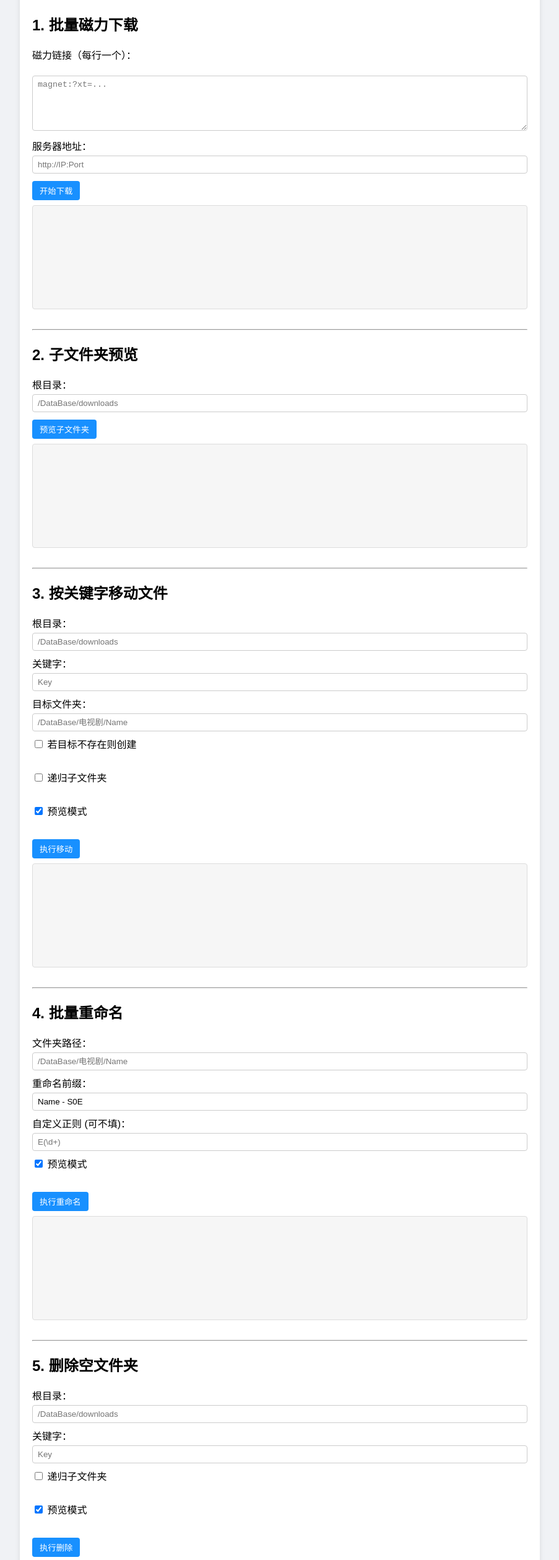
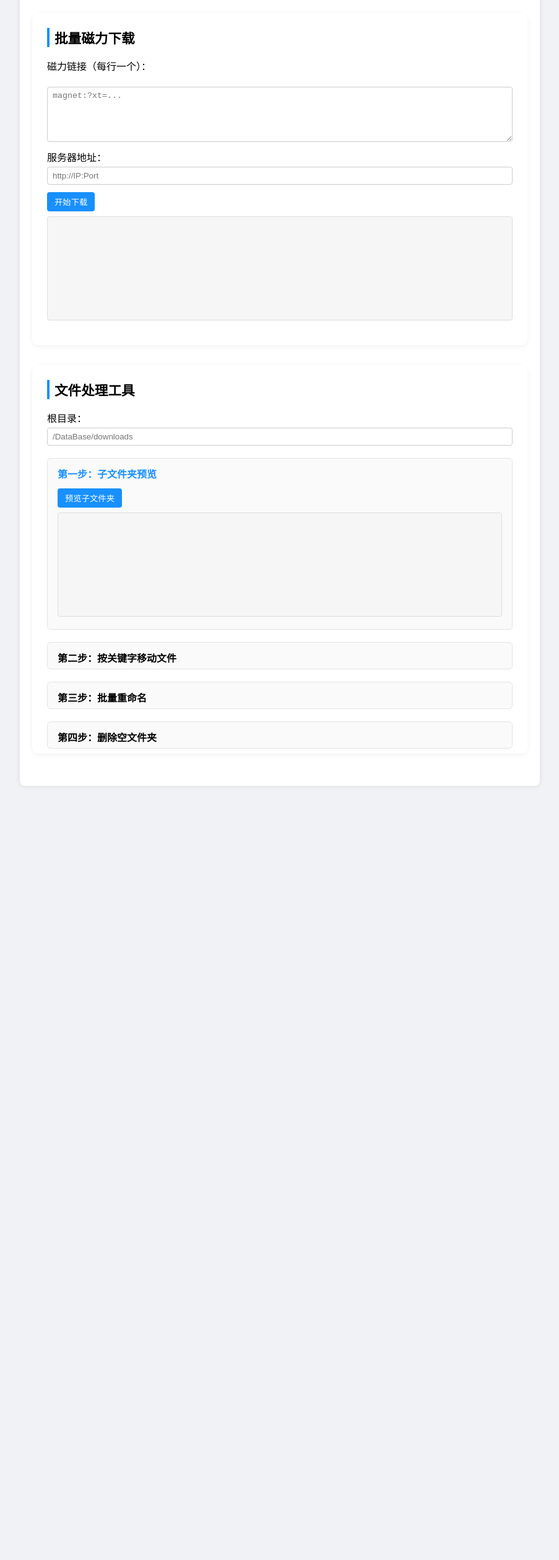
Before and after one commit to Vrepol/Xunlei_Agent, a plain HTML site: page frontend/index.html in a window 1280 px wide. Shown: the part 110-2627 px from the top of the page at 62% size, without its empty margins (188-1091 px from the left). After the commit the page ends 1398 px from the top, so only its background shows below. Drawn offline with Linux system fonts and the light colour scheme.

Commit message:
解决Proxy无法访问迅雷页面的问题，下一步将优化页面操作

```diff
--- a/frontend/index.html
+++ b/frontend/index.html
@@ -4,83 +4,148 @@
   <meta charset="UTF-8" />
   <title>工具箱示例界面</title>
   <link rel="stylesheet" href="css/style.css" />
+  <style>
+    /* 卡片布局和折叠面板微调 */
+    .card {
+      background: #fff;
+      border-radius: 10px;
+      padding: 24px 24px 8px;
+      box-shadow: 0 2px 8px rgba(0, 0, 0, 0.06);
+      margin-bottom: 32px;
+    }
+    .card h2 {
+      margin-top: 0;
+      font-size: 1.35rem;
+      font-weight: 600;
+      border-left: 4px solid #1890ff;
+      padding-left: 8px;
+    }
+    details {
+      margin-top: 20px;
+      border: 1px solid #e4e4e4;
+      border-radius: 6px;
+      padding: 12px 16px 6px;
+      background-color: #fafafa;
+    }
+    details summary {
+      font-weight: 600;
+      cursor: pointer;
+      list-style: none;
+      outline: none;
+    }
+    details[open] summary { color: #1890ff; }
+    details .section { margin-bottom: 0; }
+    .readonly { background: #f5f5f5; }
+  </style>
 </head>
 <body>
   <div class="container">
     <h1>我的工具箱</h1>
 
-    <!-- —— A) 批量下载 —— -->
-    <section class="section">
-      <h2>1. 批量磁力下载</h2>
-      <label>磁力链接（每行一个）：</label><br/>
-      <textarea id="magnetLinks" rows="5" placeholder="magnet:?xt=..."></textarea><br/>
+    <!-- ————— 批量下载 ————— -->
+    <div class="card">
+      <section class="section" id="bulk-download">
+        <h2>批量磁力下载</h2>
+        <label>磁力链接（每行一个）：</label><br />
+        <textarea id="magnetLinks" rows="5" placeholder="magnet:?xt=..."></textarea><br />
         <label>服务器地址：</label>
-      <input type="text" id="serverAddr" placeholder="http://IP:Port" /><br/>
+        <input type="text" id="serverAddr" placeholder="http://IP:Port" /><br />
         <button id="btnDownload">开始下载</button>
         <pre id="logDownload" class="log-box"></pre>
       </section>
+    </div>
 
-    <hr />
+    <!-- ————— 文件处理（分步） ————— -->
+    <div class="card">
+      <h2>文件处理工具</h2>
 
-    <!-- —— B) 文件处理：子文件夹预览 —— -->
-    <section class="section">
-      <h2>2. 子文件夹预览</h2>
+      <!-- 公共根目录：只输一次 -->
       <label>根目录：</label>
-      <input type="text" id="previewRoot" placeholder="/DataBase/downloads" /><br/>
+      <input type="text" id="rootDir" placeholder="/DataBase/downloads" /><br />
+
+      <!-- 1. 预览子文件夹 -->
+      <details open>
+        <summary>第一步：子文件夹预览</summary>
+        <div class="section">
+          <input type="hidden" id="previewRoot" />
           <button id="btnPreviewSub">预览子文件夹</button>
           <pre id="logPreviewSub" class="log-box"></pre>
-    </section>
+        </div>
+      </details>
 
-    <hr />
-
-    <!-- —— C) 文件处理：按关键字移动 —— -->
-    <section class="section">
-      <h2>3. 按关键字移动文件</h2>
-      <label>根目录：</label>
-      <input type="text" id="moveRoot" placeholder="/DataBase/downloads" /><br/>
+      <!-- 2. 按关键字移动 -->
+      <details>
+        <summary>第二步：按关键字移动文件</summary>
+        <div class="section">
+          <input type="hidden" id="moveRoot" />
           <label>关键字：</label>
-      <input type="text" id="moveKeyword" placeholder="Key" /><br/>
+          <input type="text" id="moveKeyword" placeholder="Key" /><br />
           <label>目标文件夹：</label>
-      <input type="text" id="moveTarget" placeholder="/DataBase/电视剧/Name" /><br/>
-      <label><input type="checkbox" id="moveCreate"> 若目标不存在则创建</label><br/>
-      <label><input type="checkbox" id="moveRecursive"> 递归子文件夹</label><br/>
-      <label><input type="checkbox" id="movePreview" checked> 预览模式</label><br/>
+          <input type="text" id="moveTarget" placeholder="/DataBase/电视剧/Name" /><br />
+          <label><input type="checkbox" id="moveCreate" /> 若目标不存在则创建</label><br />
+          <label><input type="checkbox" id="moveRecursive" /> 递归子文件夹</label><br />
+          <label><input type="checkbox" id="movePreview" checked /> 预览模式</label><br />
           <button id="btnMove">执行移动</button>
           <pre id="logMove" class="log-box"></pre>
-    </section>
+        </div>
+      </details>
 
-    <hr />
-
-    <!-- —— D) 文件处理：批量重命名 —— -->
-    <section class="section">
-      <h2>4. 批量重命名</h2>
-      <label>文件夹路径：</label>
-      <input type="text" id="renameFolder" placeholder="/DataBase/电视剧/Name" /><br/>
+      <!-- 3. 批量重命名（目标文件夹自动继承） -->
+      <details>
+        <summary>第三步：批量重命名</summary>
+        <div class="section">
+          <label>文件夹路径（自动继承上一步目标）：</label>
+          <input type="text" id="renameFolder" class="readonly" readonly placeholder="来自上一步的目标文件夹" /><br />
           <label>重命名前缀：</label>
-      <input type="text" id="renamePrefix" value="Name - S0E" /><br/>
+          <input type="text" id="renamePrefix" value="Name - S0E" /><br />
           <label>自定义正则 (可不填)：</label>
-      <input type="text" id="renamePattern" placeholder="E(\d+)" /><br/>
-      <label><input type="checkbox" id="renamePreview" checked> 预览模式</label><br/>
+          <input type="text" id="renamePattern" placeholder="E(\\d+)" /><br />
+          <label><input type="checkbox" id="renamePreview" checked /> 预览模式</label><br />
           <button id="btnRename">执行重命名</button>
           <pre id="logRename" class="log-box"></pre>
-    </section>
+        </div>
+      </details>
 
-    <hr />
-
-    <!-- —— E) 文件处理：删除空文件夹 —— -->
-    <section class="section">
-      <h2>5. 删除空文件夹</h2>
-      <label>根目录：</label>
-      <input type="text" id="deleteRoot" placeholder="/DataBase/downloads" /><br/>
+      <!-- 4. 删除空文件夹 -->
+      <details>
+        <summary>第四步：删除空文件夹</summary>
+        <div class="section">
+          <input type="hidden" id="deleteRoot" />
           <label>关键字：</label>
-      <input type="text" id="deleteKeyword" placeholder="Key" /><br/>
-      <label><input type="checkbox" id="deleteRecursive"> 递归子文件夹</label><br/>
-      <label><input type="checkbox" id="deletePreview" checked> 预览模式</label><br/>
+          <input type="text" id="deleteKeyword" placeholder="Key" /><br />
+          <label><input type="checkbox" id="deleteRecursive" /> 递归子文件夹</label><br />
+          <label><input type="checkbox" id="deletePreview" checked /> 预览模式</label><br />
           <button id="btnDelete">执行删除</button>
           <pre id="logDelete" class="log-box"></pre>
-    </section>
+        </div>
+      </details>
+    </div>
   </div>
 
   <script src="js/main.js"></script>
+  <script>
+    // —— 公共根目录同步 ——
+    const syncRoot = () => {
+      const v = document.getElementById('rootDir').value.trim();
+      ['previewRoot', 'moveRoot', 'deleteRoot'].forEach(id => {
+        const el = document.getElementById(id);
+        if (el) el.value = v;
+      });
+    };
+    document.getElementById('rootDir').addEventListener('input', syncRoot);
+    syncRoot(); // 页面首次加载时也同步一次
+
+    // —— 目标文件夹 -> 重命名文件夹 ——
+    const syncRename = () => {
+      const target = document.getElementById('moveTarget').value.trim();
+      document.getElementById('renameFolder').value = target;
+    };
+    document.getElementById('moveTarget').addEventListener('input', syncRename);
+    const syncKeyword = () => {
+      const target = document.getElementById('moveKeyword').value.trim();
+      document.getElementById('deleteKeyword').value = target;
+    };
+    document.getElementById('moveKeyword').addEventListener('input', syncKeyword);
+  </script>
 </body>
 </html>
```
Also changed, not shown: 2 other files. Lines whose indentation alone changed are shown as unchanged.
